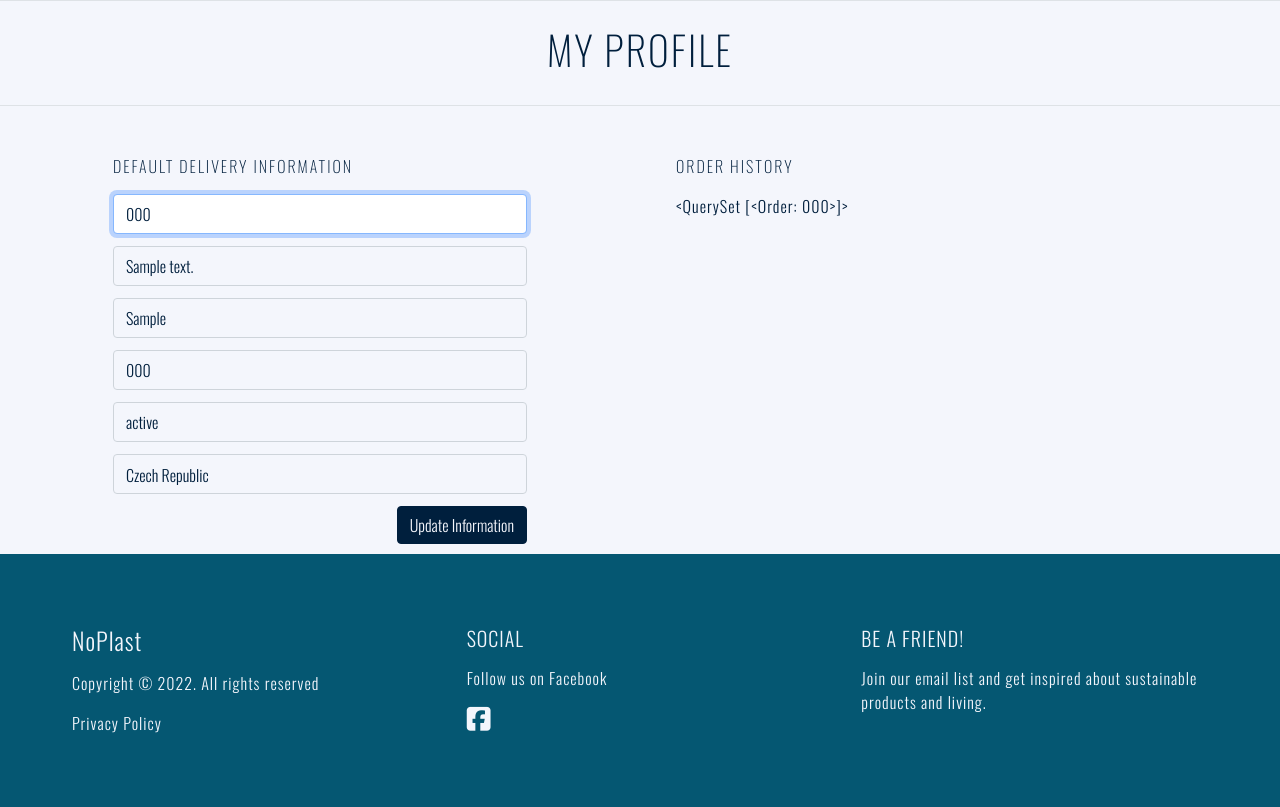
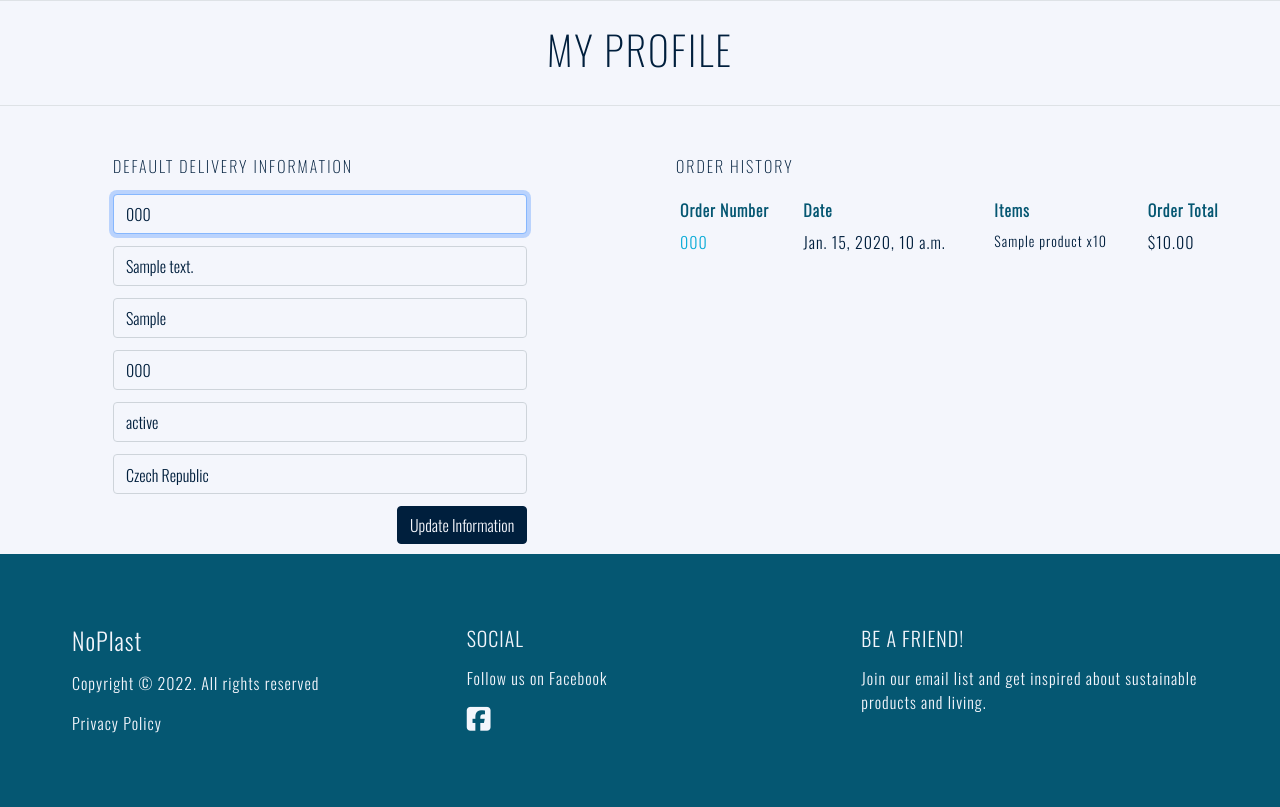
Before and after one commit to josswe26/noplast, a Django app: page /profile/ in a window 1280 px wide. Shown: the part 232-1039 px from the top of the page. Run offline with Django 3.2, Linux system fonts and the light colour scheme; a user stored in the database is signed in; tables that the repository leaves empty hold one stand-in row (values such as "Sample post"); some libraries are stand-ins or nearby versions.

Commit message:
Add order history and update checkout views

```diff
--- a/checkout/admin.py
+++ b/checkout/admin.py
@@ -17,7 +17,7 @@ class OrderAdmin(admin.ModelAdmin):
                        'grand_total', 'original_bag',
                        'stripe_pid',)
 
-    fields = ('order_number', 'date', 'full_name',
+    fields = ('order_number', 'user_profile', 'date', 'full_name',
               'email', 'phone_number', 'country',
               'postcode', 'city', 'street_address',
               'state', 'delivery_cost', 'order_total',
--- a/profiles/static/profiles/css/profiles.css
+++ b/profiles/static/profiles/css/profiles.css
@@ -4,7 +4,12 @@
     background-color: #f4f6fc;
     height: 40px;
     padding: 8px 12px;
-  }
+}
+
+.default-info input:focus,
+.default-info select:focus {
+    background-color: #f4f6fc;
+}
 
 #profile-update-form .form-control {
     color: #001f3d;
--- a/profiles/templates/profiles/profile.html
+++ b/profiles/templates/profiles/profile.html
@@ -24,7 +24,7 @@
                     <form class="mt-3" action="{% url 'profile' %}" method="POST" id="profile-update-form">
                         {% csrf_token %}
                         {{ form|crispy }}
-                        <button class="btn btn-main float-end">Update Information</button>
+                        <button class="btn btn-main hvr-back-pulse float-end">Update Information</button>
                     </form>
                 </div>
             </div>
@@ -33,7 +33,42 @@
             <div class="col-12 col-lg-6">
                 <div class="container py-5">
                     <p class="logo-text">Order History</p>
-                    {{ orders }}
+                    <div class="order-history table-responsive">
+                        <table class="table table-sm table-borderless">
+                            <thead  class="c--light-blue">
+                                <tr>
+                                    <th>Order Number</th>
+                                    <th>Date</th>
+                                    <th>Items</th>
+                                    <th>Order Total</th>
+                                </tr>
+                            </thead>
+                            <tbody  class="c--dark-blue">
+                                {% for order in orders %}
+                                    <tr>
+                                        <td>
+                                            <a href="{% url 'order_history' order.order_number %}"
+                                                class="link-blue"
+                                                title="{{ order.order_number }}">
+                                                {{ order.order_number|truncatechars:6 }}
+                                            </a>
+                                        </td>
+                                        <td>{{ order.date }}</td>
+                                        <td>
+                                            <ul class="list-unstyled">
+                                                {% for item in order.lineitems.all %}
+                                                    <li class="small">
+                                                        {{ item.product.name }} x{{ item.quantity }}
+                                                    </li>
+                                                {% endfor %}
+                                            </ul>
+                                        </td>
+                                        <td>${{ order.grand_total }}</td>
+                                    </tr>
+                                {% endfor %}
+                            </tbody>
+                        </table>
+                    </div>
                 </div>
             </div>
         </div>
--- a/profiles/urls.py
+++ b/profiles/urls.py
@@ -2,5 +2,6 @@ from django.urls import path
 from . import views
 
 urlpatterns = [
-    path('', views.profile, name='profile')
+    path('', views.profile, name='profile'),
+    path('order_history/<order_number>', views.order_history, name='order_history'),
 ]
--- a/profiles/views.py
+++ b/profiles/views.py
@@ -3,6 +3,8 @@ from django.contrib import messages
 
 from .models import UserProfile
 from .forms import UserProfileForm
+
+from checkout.models import Order
 
 
 def profile(request):
@@ -16,7 +18,7 @@ def profile(request):
             messages.success(request, 'Profile updated successfully')
 
     form = UserProfileForm(instance=profile)
-    orders = profile.orders.all()
+    orders = profile.orders.all().order_by('-date')
 
     template = 'profiles/profile.html'
     context = {
@@ -27,3 +29,20 @@ def profile(request):
     }
 
     return render(request, template, context)
+
+
+def order_history(request, order_number):
+    order = get_object_or_404(Order, order_number=order_number)
+
+    messages.info(request, (
+        f'This is a past confirmation for order number {order_number}. '
+        'A confirmation email was sent on the order date.'
+    ))
+
+    template = 'checkout/checkout_success.html'
+    context = {
+        'order': order,
+        'from_profile': True,
+    }
+
+    return render(request, template, context)
```
Also changed, not shown: checkout/templates/checkout/checkout_success.html (+10 -0 lines), checkout/views.py (+46 -5 lines).
